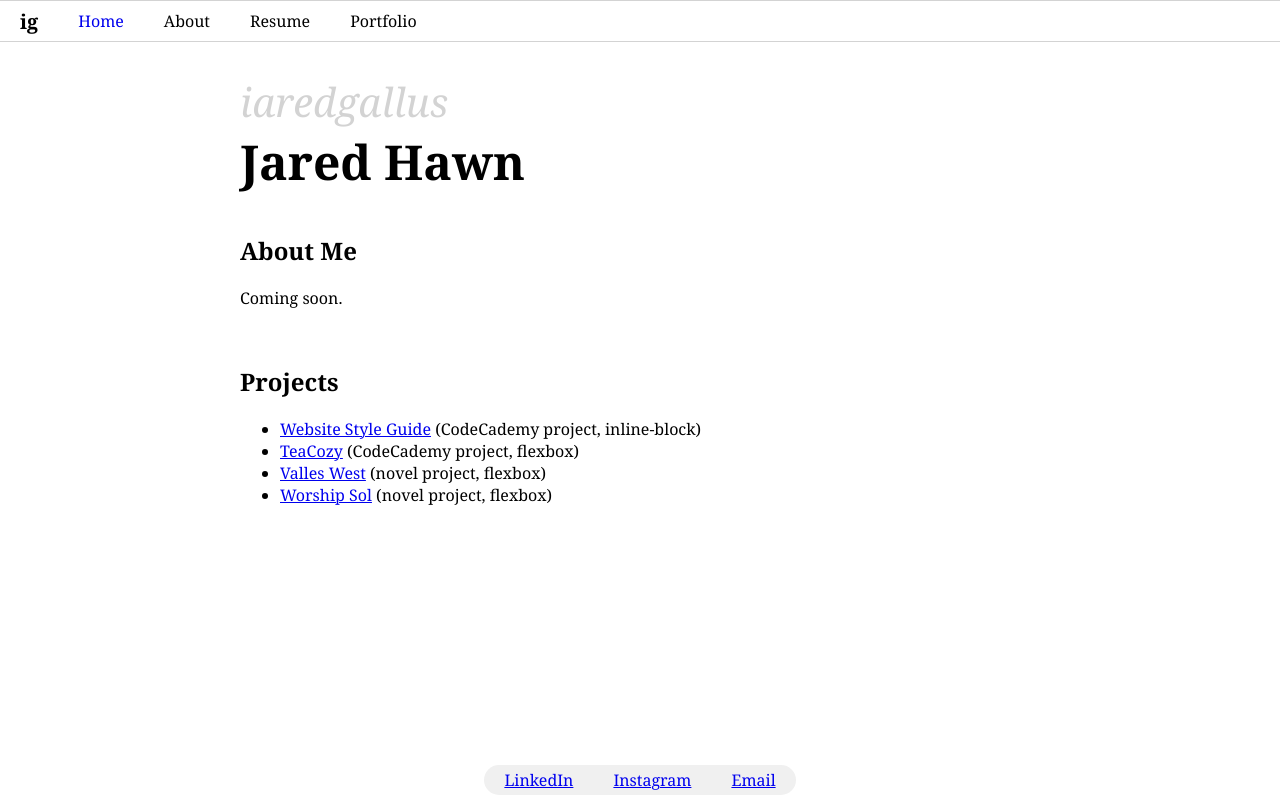
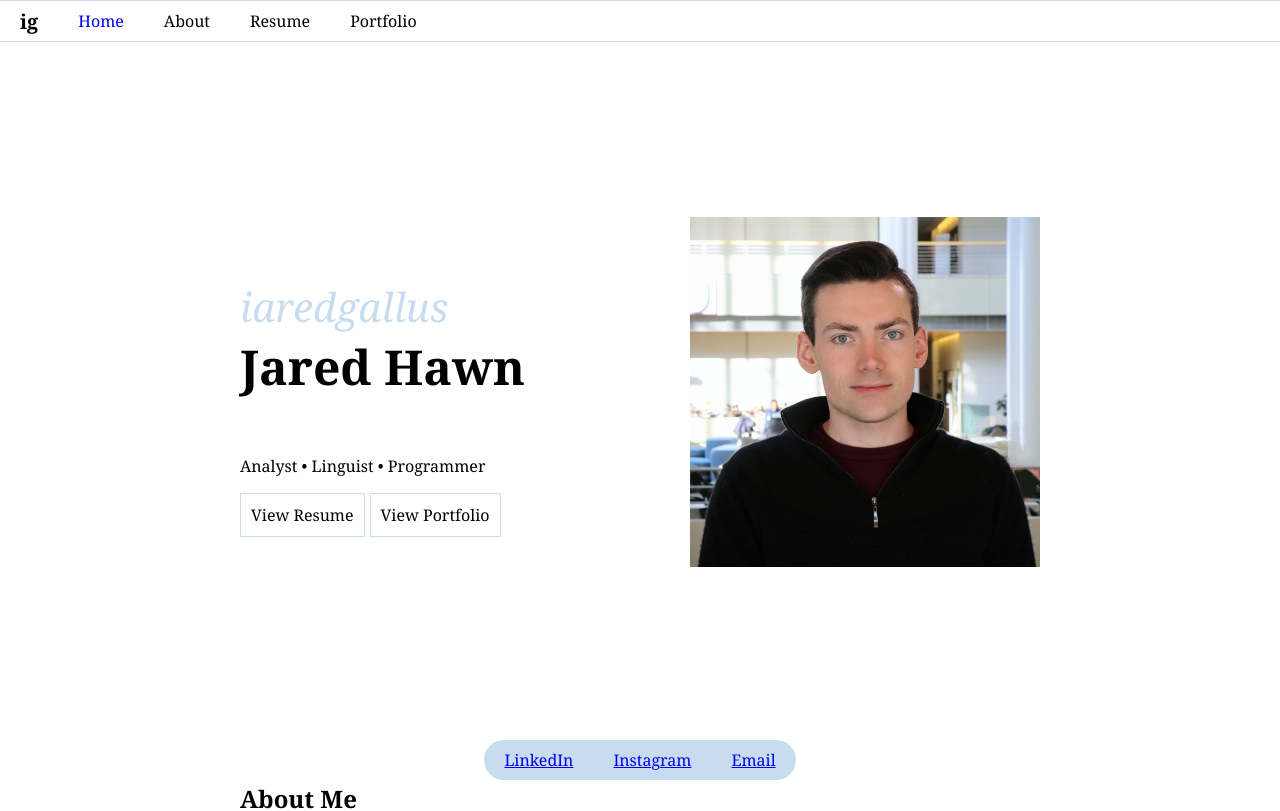
Before and after one commit to iaredgallus/iaredgallus.github.io, a plain HTML site: page index.html in a window 1280 px wide. Shown: the top 811 px of the page. Drawn offline with Linux system fonts and the light colour scheme.

Commit message:
Updated the page with some new styling and an image.

```diff
--- a/index.html
+++ b/index.html
@@ -16,8 +16,19 @@
   </header>
   <main>
     <section id="banner">
-      <p id="iaredgallus">iaredgallus</p>
-      <h1 id="jaredhawn">Jared Hawn</h1>
+      <div id="container_id">
+        <p id="iaredgallus">iaredgallus</p>
+        <h1 id="jaredhawn">Jared Hawn</h1>
+        <p>Analyst &#8226; Linguist &#8226; Programmer</p>
+        <ul id="quickview">
+          <li>View Resume</li>
+          <li>View Portfolio</li>
+        </ul>
+      </div>
+      <div id="container_image">
+        <img src="./images/jaredhawn2023.jpg">
+        <!-- <div id="container_image_overlay"></div> -->
+      </div>
     </section>
     <section id="about">
       <h2>About Me</h2>
--- a/styles.css
+++ b/styles.css
@@ -10,7 +10,7 @@ body {
 
 header {
     width: 100%;
-    border: 1px solid lightgray;
+    border: 1px solid rgb(200, 220, 240);
     height: 40px;
     display: flex;
     align-items: center;
@@ -18,18 +18,8 @@ header {
 
 main {
     /* border: 1px solid red; */
-    width: 800px;
+    width: 80%;
     max-width: 800px;
-}
-
-footer {
-    /* border: 1px solid rgb(240, 240, 240); */
-    width: 100%;
-    position: fixed;
-    bottom: 0;
-    display: flex;
-    justify-content: center;
-    height: 40px;
 }
 
 section {
@@ -45,13 +35,48 @@ a {
 }
 
 #banner {
-    /* border: 1px solid blue; */
-    height: calc(25vh - 80px);
+    // border: 1px solid blue;
+    height: calc(100vh - 100px);
+    display: flex;
+    justify-content: space-between;
+    align-items:center;
 }
+
+#container_id {
+    // border: 1px solid red;
+    height: 50%;
+    display: flex;
+    flex-direction: column;
+    justify-content: center;
+}
+
+#container_image {
+    // border: 1px solid orange;
+    position: relative;
+    text-align: right;
+    height: 50%;
+    z-index: 999;
+}
+
+#container_image img {
+    height: 100%;
+}
+
+/*
+#container_image_overlay {
+    border: 1px solid rgb(200, 220, 240);
+    position: absolute;
+    top: 0;
+    left: 0;
+    width: 100%;
+    height: 100%;
+    // background: linear-gradient(to left, rgba(255,255,255,1) 0%, rgba(255, 255, 255, 0) 1%, rgba(255,255,255,0) 99%, rgba(255, 255, 255, 1));
+}
+*/
 
 #iaredgallus {
     margin: 2rem 0 0 0;
-    color: lightgray;
+    color: rgb(200, 220, 240);
     font-size: 2.5rem;
     font-style: italic;
 }
@@ -61,17 +86,11 @@ a {
     font-size: 3rem;
 }
 
-#navbar, #contact {
+#navbar, #contact, #quickview {
     display: flex;
     align-items: center;
     margin: 0;
     padding: 0;
-}
-
-#contact {
-    margin: 5px;
-    border-radius: 20px;
-    background-color: rgb(240, 240, 240);
 }
 
 #navbar li, #contact li {
@@ -79,7 +98,36 @@ a {
     padding: 0 20px;
 }
 
+#quickview li {
+    border: 1px solid rgb(200, 220, 240);
+    list-style: none;
+    padding: 10px;
+    margin-right: 5px;
+    // border-radius: 10px;
+}
+
+#quickview li:hover {
+    background-color: rgb(200, 220, 240);
+    transition: background-color 0.2s ease-in-out;
+}
+
 #logo {
     font-weight: bold;
     font-size: 1.25rem;
 }
+
+footer {
+    /* border: 1px solid rgb(240, 240, 240); */
+    width: 100%;
+    position: fixed;
+    bottom: 0;
+    display: flex;
+    justify-content: center;
+    height: 60px;
+}
+
+#contact {
+    height: 40px;
+    border-radius: 20px;
+    background-color: rgb(200, 220, 240);
+}
```
Also changed, not shown: images/jaredhawn2023.jpg (added).
